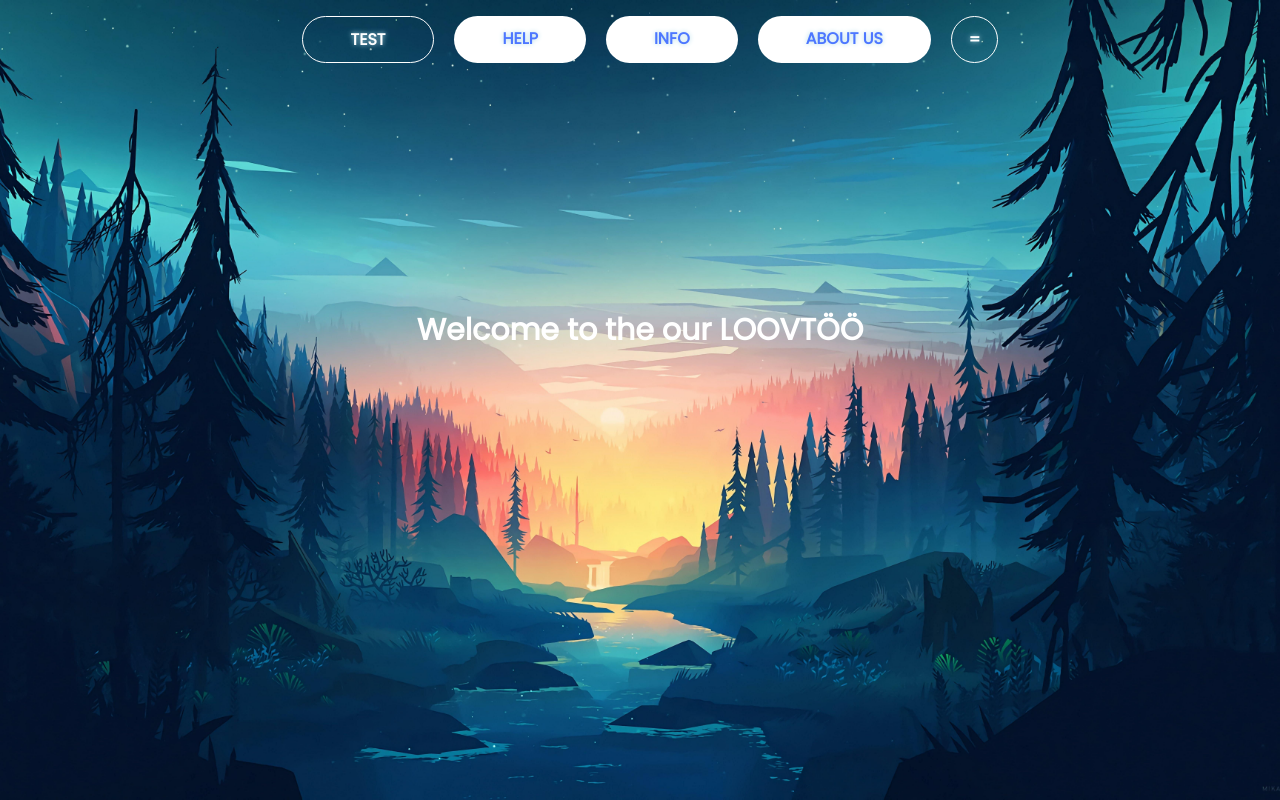
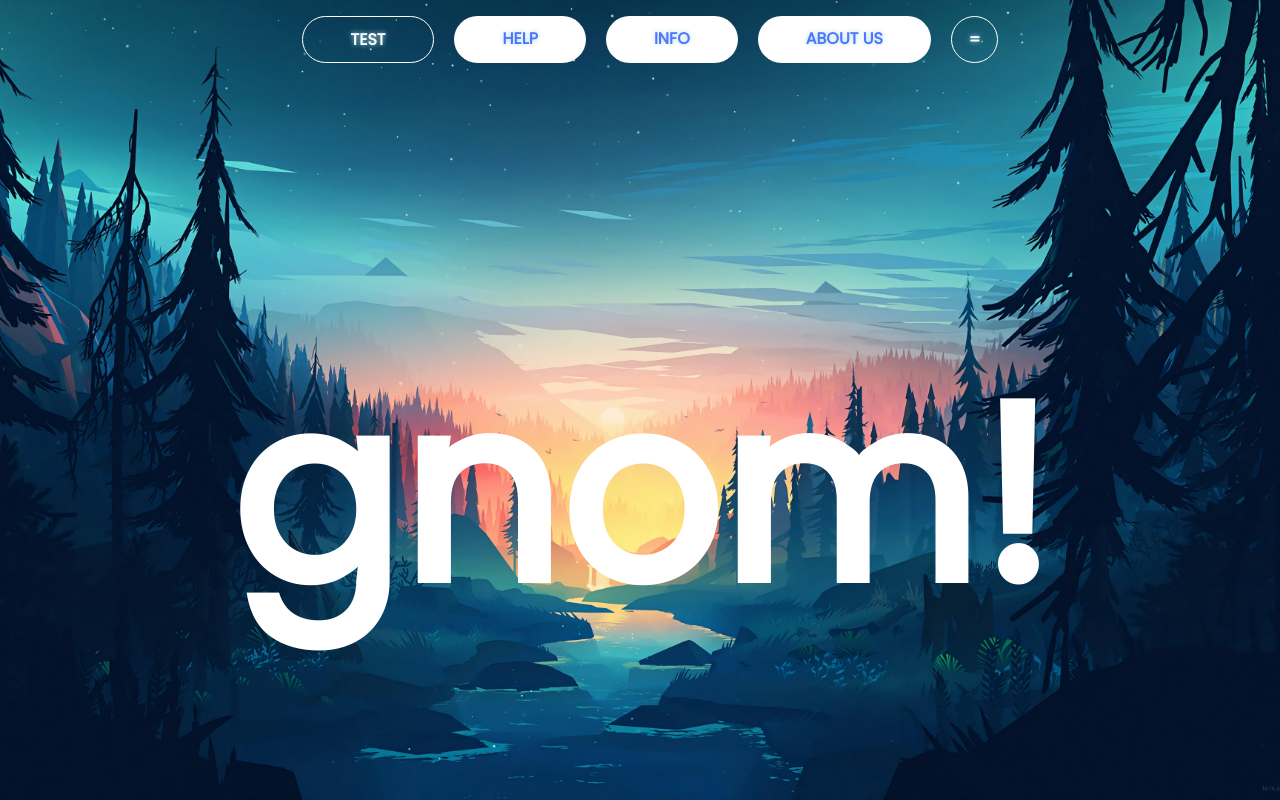
Before and after one commit to ljoha5/loovtoo, a plain HTML site: page index.html in a window 1280 px wide. Drawn offline with Linux system fonts and the light colour scheme.

Commit message:
Update index.html

```diff
--- a/index.html
+++ b/index.html
@@ -16,7 +16,7 @@
 	</div>
 </header>
 <section>
-	<h1 class="logo" href="#"></h1>
+	<h1 class="logo" href="#">gnom!</h1>
 	<p class="logo2">Welcome to the our LOOVTÖÖ</p>
 </section>
 </body>
```
